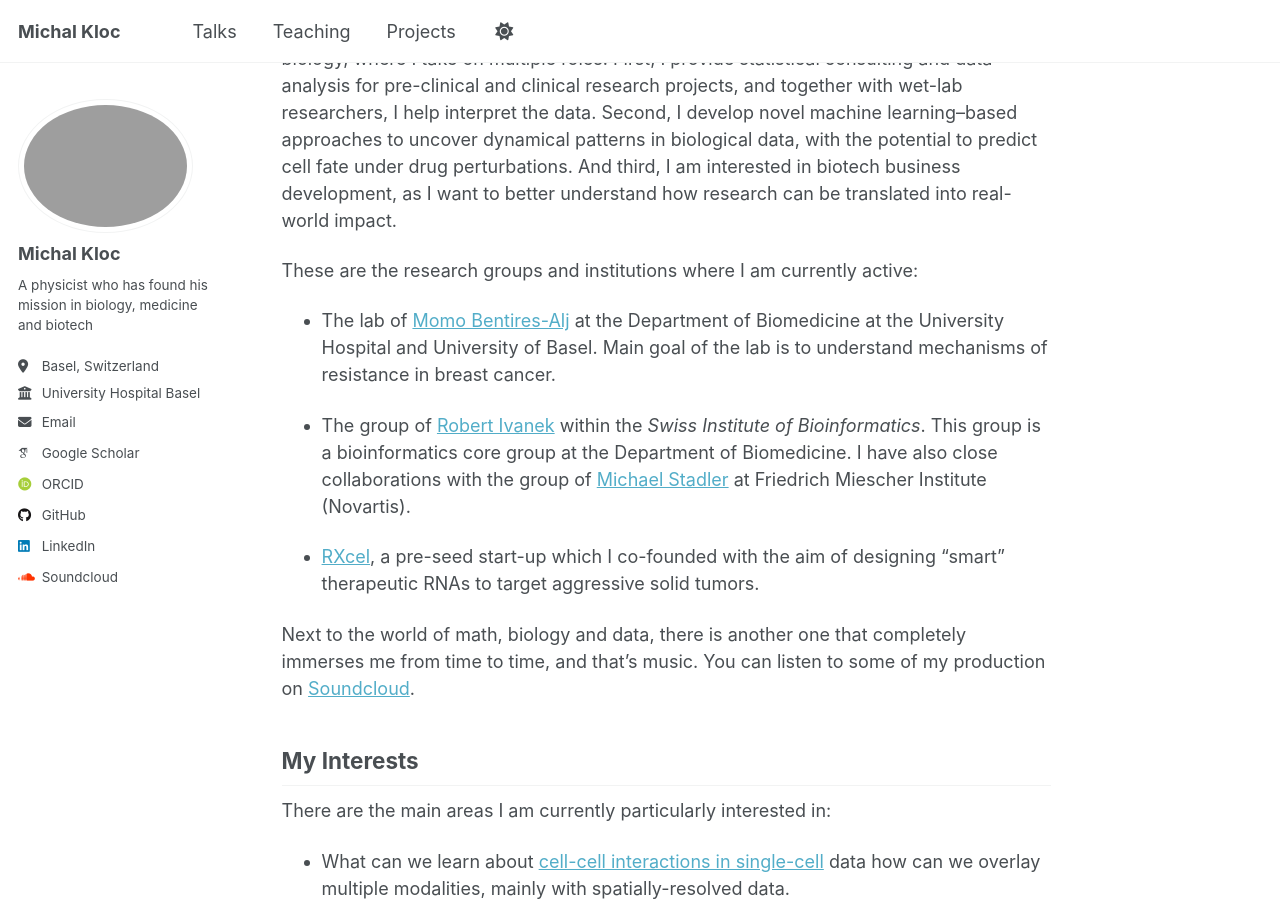
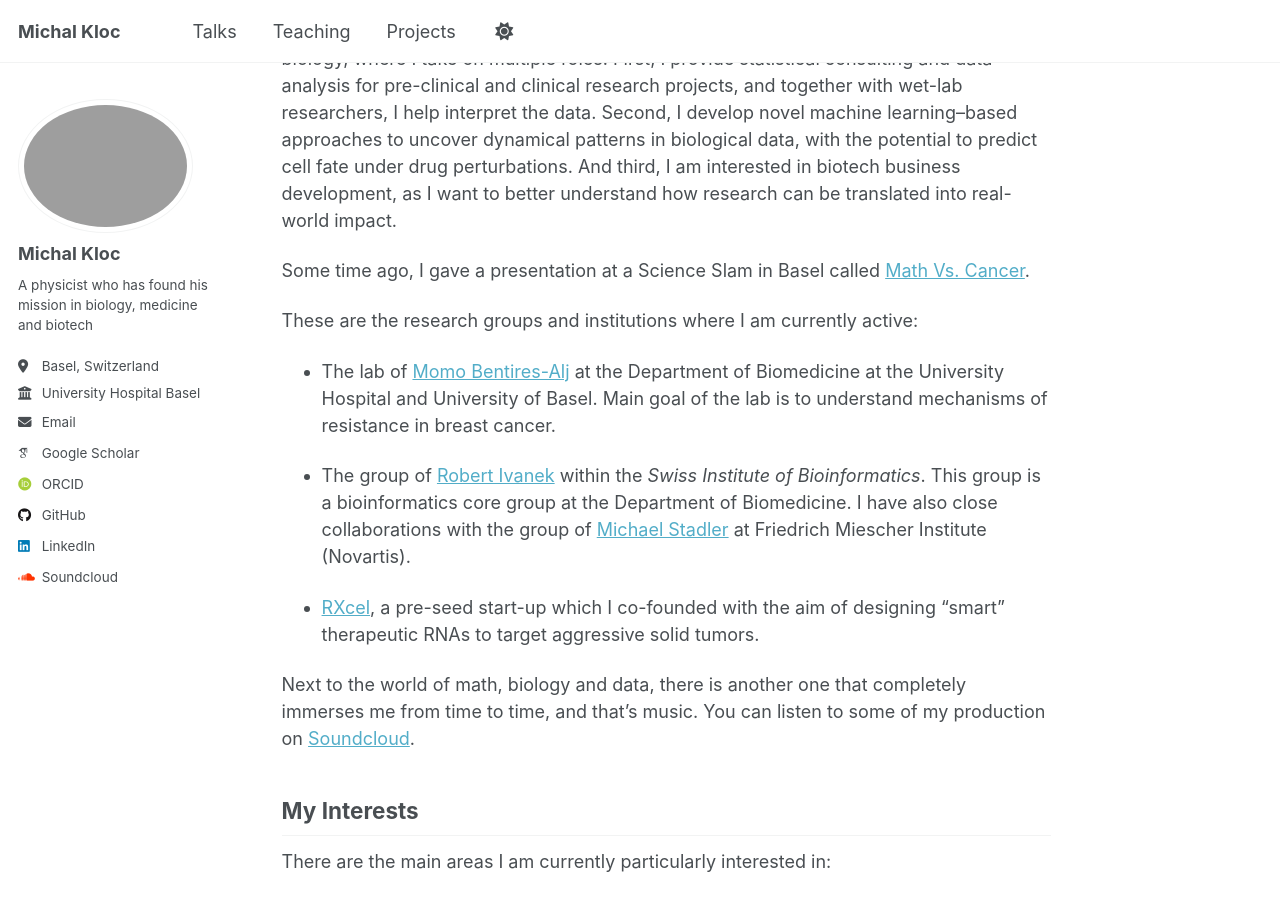
Before and after one commit to MikeKlocCZ/mikekloccz.github.io, a Jekyll site: the page built from _pages/about.md, in a window 1280 px wide and 900 px high, scrolled down 327 px. Built offline with Jekyll 4.4.1, drawn with Linux system fonts in a browser that asks for light colours; some web fonts are replaced; a script that is not in the unit is left out.

Commit message:
added science slam reference

```diff
--- a/_pages/about.md
+++ b/_pages/about.md
@@ -9,6 +9,8 @@ redirect_from:
 
 ## What I Do
 There is an old saying, attributed to Galileo, that the laws of Nature are written in the language of mathematics. After 10+ years in quantitative research, I can only confirm: he was right. I am trained as a theoretical and computational physicist but over my career I have had the opportunity to work in multiple fields of research, including quantum computing, engineering, biology, and medicine. Currently, I work in computational cancer biology, where I take on multiple roles. First, I provide statistical consulting and data analysis for pre-clinical and clinical research projects, and together with wet-lab researchers, I help interpret the data. Second, I develop novel machine learning–based approaches to uncover dynamical patterns in biological data, with the potential to predict cell fate under drug perturbations. And third, I am interested in biotech business development, as I want to better understand how research can be translated into real-world impact.
+
+Some time ago, I gave a presentation at a Science Slam in Basel called [Math Vs. Cancer](https://www.youtube.com/watch?v=Bf5xa5hdzhM).
 
 These are the research groups  and institutions where I am currently active:
 * The lab of  [Momo Bentires-Alj](https://bentireslab.org/article-page/) at the Department of Biomedicine at the  University Hospital  and University of Basel. Main goal of the lab is to understand mechanisms of resistance in breast cancer.
```
